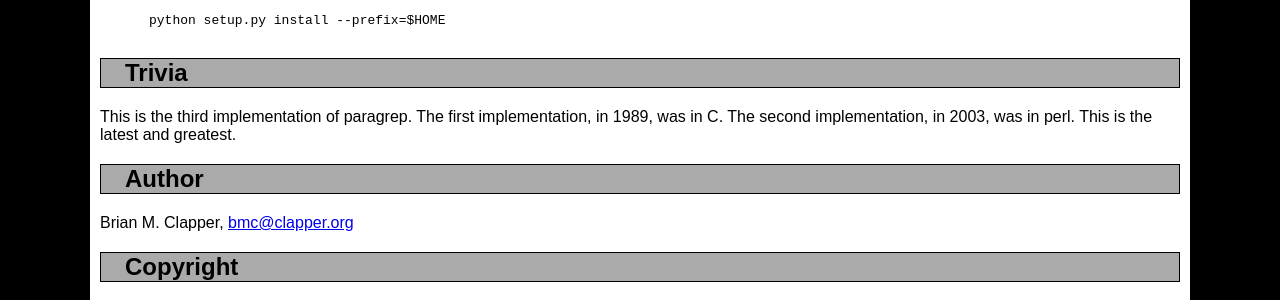
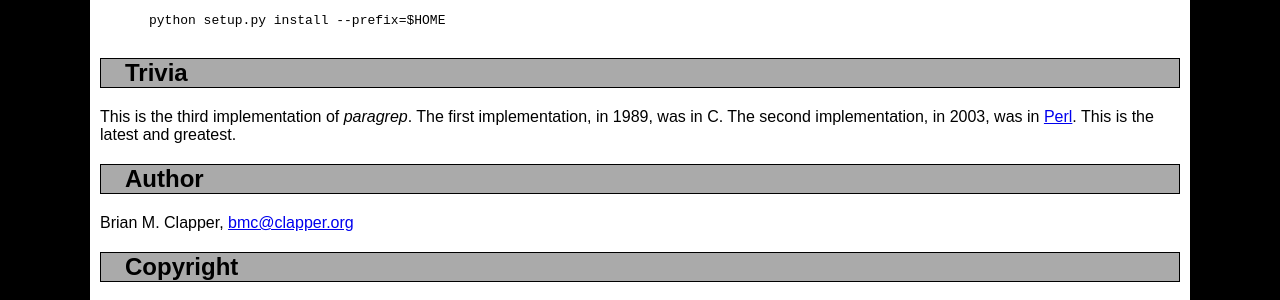
Before and after one commit to bmc/paragrep, a Jekyll site: the page built from index.md, in a window 1280 px wide and 900 px high, scrolled down 1818 px. Shown: the part 466-766 px from the top of the window. Built offline with Jekyll 4.4.1, drawn with Linux system fonts in a browser that asks for light colours; part of the change alters nothing that is shown.

```diff
--- a/index.md
+++ b/index.md
@@ -146,9 +146,11 @@ home directory) type:
 
 ## Trivia
 
-This is the third implementation of paragrep. The first implementation, in
-1989, was in C. The second implementation, in 2003, was in perl. This is
+This is the third implementation of *paragrep*. The first implementation, in
+1989, was in C. The second implementation, in 2003, was in [Perl][]. This is
 the latest and greatest.
+
+[Perl]: http://www.perl.org/
 
 ## Author
 
```
